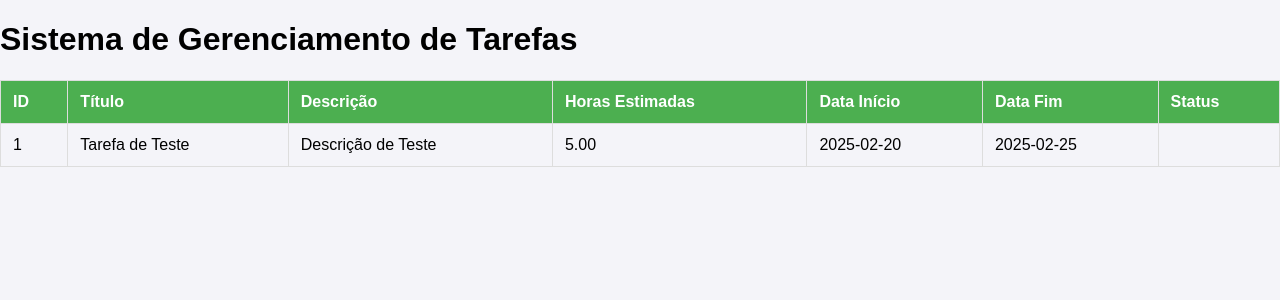
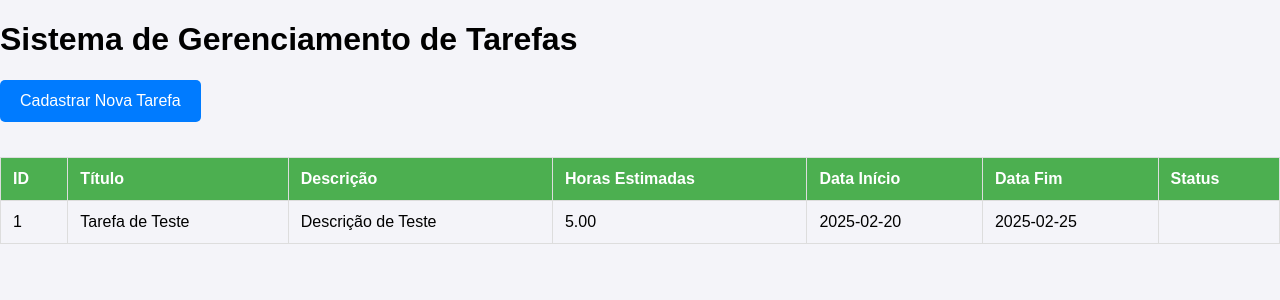
Before and after one commit to Lewis-lgtm/sistema_web_gestpro, a Flask app: page / in a window 1280 px wide. Shown: the top 300 px of the page. Run offline with Flask 3, Linux system fonts and the light colour scheme; data comes from the database, SQL or seed files in the repository; data that the repository does not hold is empty.

Commit message:
Sua mensagem de commit aqui

```diff
--- a/static/css/style.css
+++ b/static/css/style.css
@@ -102,3 +102,21 @@ button {
 button:hover {
     background-color: #45a049;
 }
+
+/* Estilo para o botão de cadastrar nova tarefa */
+.btn-cadastrar {
+    background-color: #007bff; /* Cor de fundo azul */
+    color: white;
+    padding: 12px 20px;
+    text-decoration: none; /* Remove o sublinhado do link */
+    border-radius: 5px;
+    font-size: 16px;
+    display: inline-block;
+    margin-bottom: 15px; /* Espaçamento entre o botão e a tabela */
+    transition: background-color 0.3s ease, box-shadow 0.3s ease; /* Efeito suave ao passar o mouse */
+}
+
+.btn-cadastrar:hover {
+    background-color: #0056b3; /* Cor de fundo quando o botão for hover */
+    box-shadow: 0 4px 8px rgba(0, 0, 0, 0.1); /* Efeito de sombra ao passar o mouse */
+}
--- a/templates/index.html
+++ b/templates/index.html
@@ -9,6 +9,11 @@
 <body>
     <div class="container">
         <h1>Sistema de Gerenciamento de Tarefas</h1>
+
+        <!-- Link para cadastrar nova tarefa -->
+        <a href="{{ url_for('cadastro_tarefa') }}" class="btn-cadastrar">Cadastrar Nova Tarefa</a>
+
+        <!-- Tabela para exibir as tarefas -->
         <table border="1">
             <thead>
                 <tr>
```
